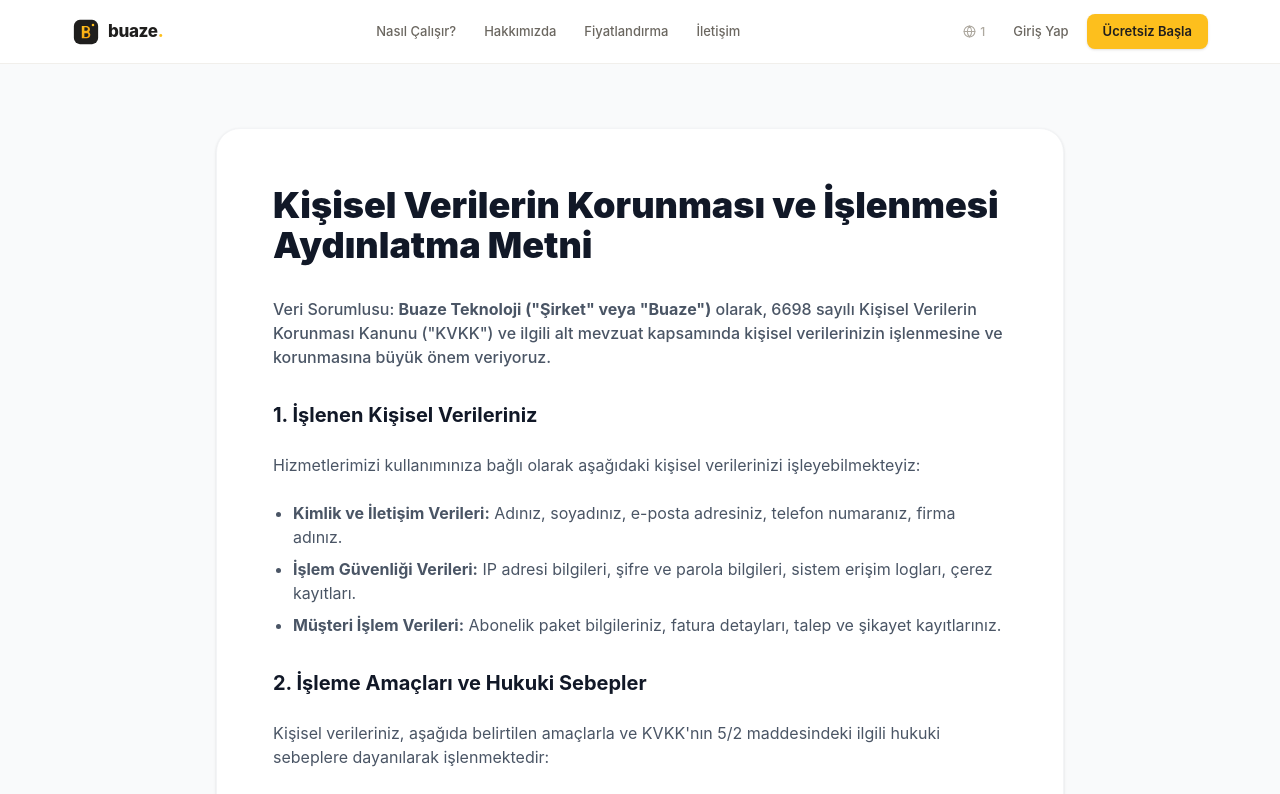
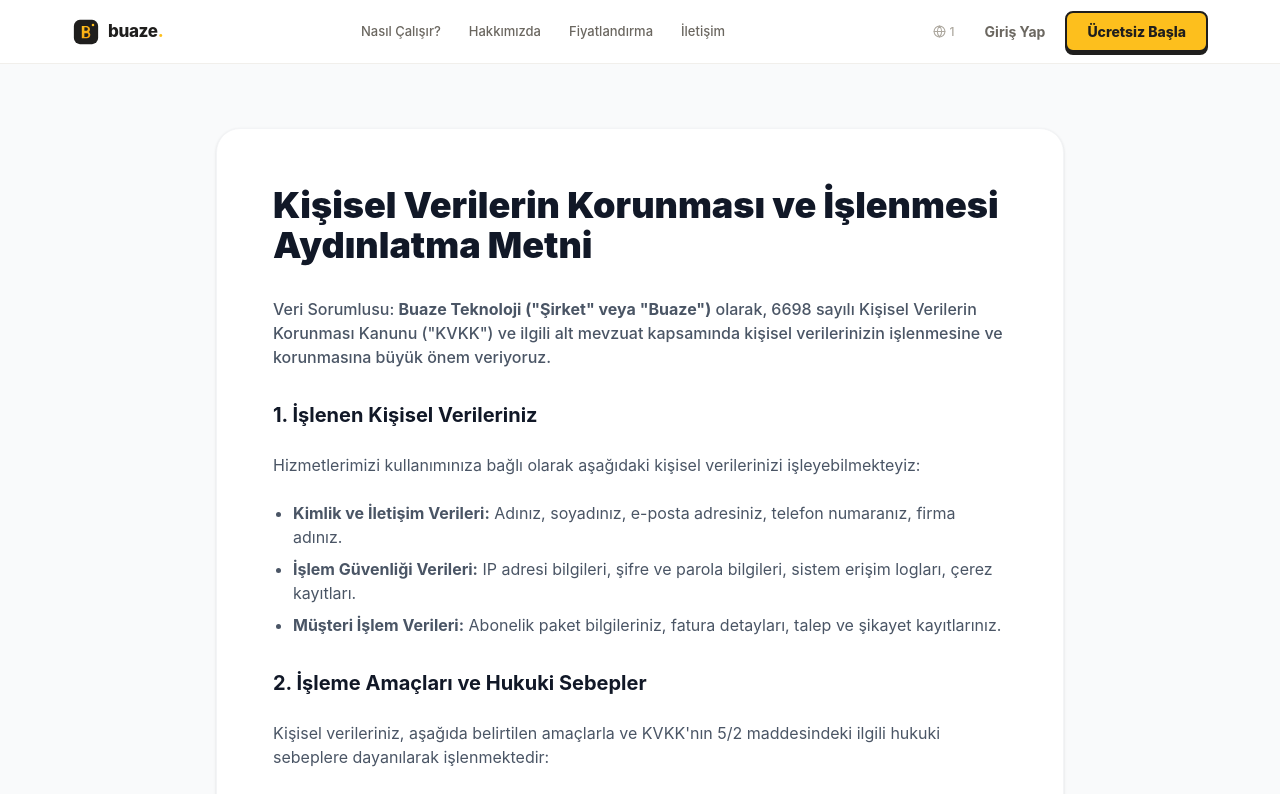
Before and after one commit to okanberk-dev/QRCode, a Next.js app: page /1/kvkk in a window 1280 px wide. Shown: the top 794 px of the page. Built offline with nearby package versions, Linux system fonts and the light colour scheme.

Commit message:
feat: apply ReviewFlowz button-primary nav-small neo-brutalist styling to navbar CTA

```diff
--- a/src/components/marketing/MarketingNavbar.tsx
+++ b/src/components/marketing/MarketingNavbar.tsx
@@ -88,18 +88,18 @@ export default function MarketingNavbar({ locale, t }: MarketingNavbarProps) {
 
           <Link
             href={`${base}/auth/login`}
-            className="hidden sm:block px-3.5 py-1.5 text-[13px] font-medium text-[#6b6760] hover:text-[#1f1e1d] transition-colors"
+            className="hidden sm:inline-flex px-4 py-2 text-[14px] font-bold text-[#6b6760] hover:text-[#1f1e1d] transition-colors"
           >
             {t.nav_login}
           </Link>
           <Link
             href={`${base}/auth/register`}
-            className="px-4 py-2 text-[13px] font-semibold bg-[#FDBF1D] hover:bg-[#EAB308] text-[#1f1e1d] rounded-lg transition-all active:scale-95 shadow-sm"
+            className="px-5 py-2 text-[14px] font-extrabold bg-[#FDBF1D] text-[#1f1e1d] rounded-lg border-[2px] border-[#1f1e1d] shadow-[0_3px_0_0_#1f1e1d] hover:bg-[#EAB308] active:translate-y-[3px] active:shadow-none transition-all"
           >
             {t.nav_register}
           </Link>
           <button
-            className="md:hidden p-2 text-[#6b6760] hover:bg-[#F7F4F0] rounded-md transition-colors ml-1"
+            className="md:hidden p-2 text-[#1f1e1d] hover:bg-[#F7F4F0] rounded-md transition-colors ml-2"
             onClick={() => setMobileMenuOpen(!mobileMenuOpen)}
           >
             {mobileMenuOpen ? <X size={20} /> : <Menu size={20} />}
```
